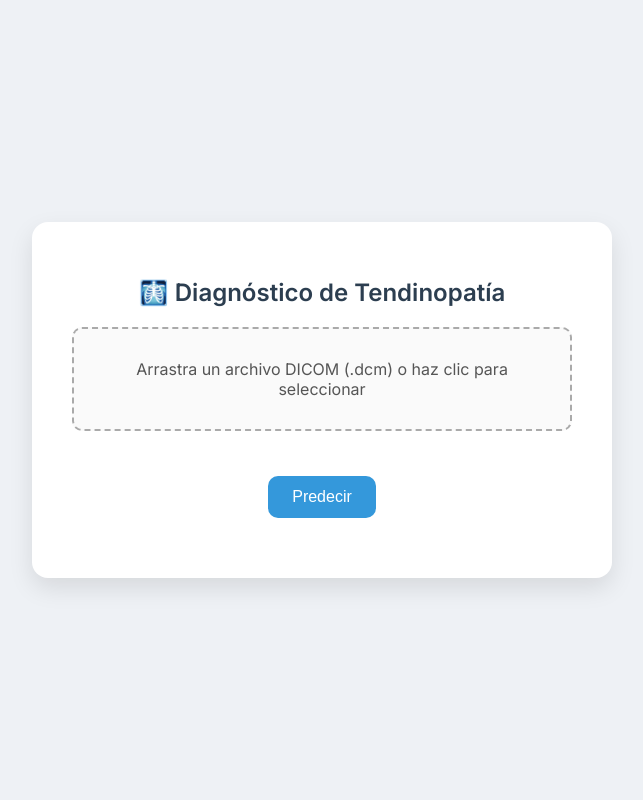
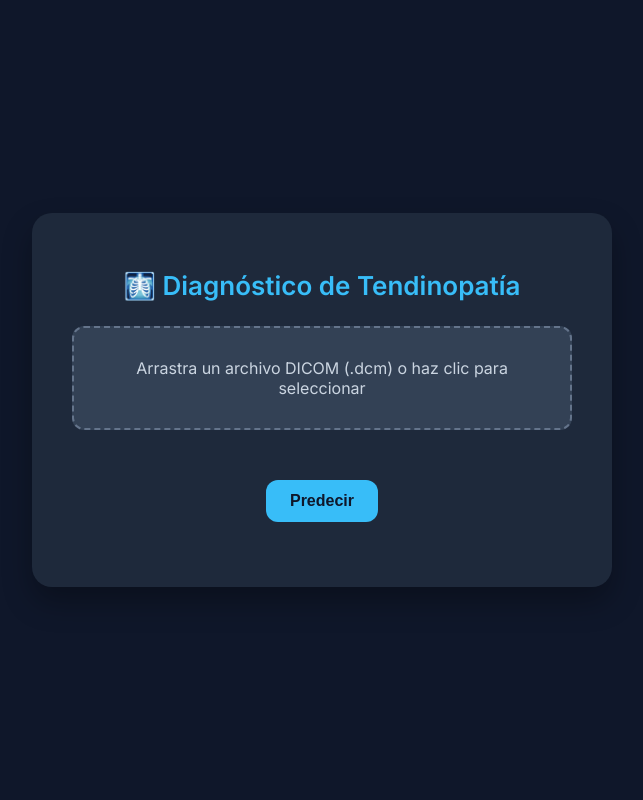
Before and after one commit to juaki0315/TFM_TC, a FastAPI app: page / in a window 1280 px wide. Shown: the whole page, without its empty margins (318-961 px from the left). Run offline with FastAPI, Linux system fonts and the light colour scheme; parts of the project's set-up code (start-up, migrations or seed data) failed here and were passed over.

Commit message:
UI actualizada

```diff
--- a/static/style.css
+++ b/static/style.css
@@ -2,7 +2,7 @@ body {
     margin: 0;
     padding: 0;
     font-family: 'Inter', sans-serif;
-    background-color: #eef1f5;
+    background-color: #0f172a;
     display: flex;
     justify-content: center;
     align-items: center;
@@ -10,39 +10,40 @@ body {
 }
 
 .container {
-    background-color: white;
+    background-color: #1e293b;
     padding: 40px;
-    border-radius: 16px;
-    box-shadow: 0 10px 25px rgba(0, 0, 0, 0.1);
+    border-radius: 20px;
+    box-shadow: 0 15px 30px rgba(0, 0, 0, 0.3);
     width: 90%;
     max-width: 500px;
     text-align: center;
+    color: #f1f5f9;
 }
 
 h1 {
-    font-size: 24px;
-    margin-bottom: 20px;
+    font-size: 26px;
+    margin-bottom: 25px;
     font-weight: 600;
-    color: #2c3e50;
+    color: #38bdf8;
 }
 
 .upload-area {
-    border: 2px dashed #aaa;
+    border: 2px dashed #64748b;
     padding: 30px;
-    border-radius: 10px;
+    border-radius: 12px;
     cursor: pointer;
-    background-color: #fafafa;
-    transition: border-color 0.3s;
+    background-color: #334155;
+    transition: all 0.3s ease;
 }
 
 .upload-area.dragover {
-    border-color: #3498db;
-    background-color: #e6f2fb;
+    border-color: #38bdf8;
+    background-color: #1e40af;
 }
 
 .upload-area p {
     margin: 0;
-    color: #555;
+    color: #cbd5e1;
 }
 
 #fileInput {
@@ -56,38 +57,45 @@ h1 {
 #preview {
     max-width: 100%;
     border-radius: 10px;
-    box-shadow: 0 0 10px rgba(0, 0, 0, 0.1);
+    box-shadow: 0 0 10px rgba(255, 255, 255, 0.1);
 }
 
 button {
-    margin-top: 25px;
-    background-color: #3498db;
-    color: white;
+    margin-top: 30px;
+    background-color: #38bdf8;
+    color: #0f172a;
     padding: 12px 24px;
     font-size: 16px;
     border: none;
-    border-radius: 10px;
+    border-radius: 12px;
     cursor: pointer;
+    font-weight: 600;
     transition: background-color 0.3s;
 }
 
 button:hover {
-    background-color: #2980b9;
+    background-color: #0ea5e9;
 }
 
 #status {
-    margin-top: 20px;
+    margin-top: 25px;
     font-size: 18px;
 }
 
 .result {
-    color: #2c3e50;
+    color: #34d399;
 }
 
 .error {
-    color: #e74c3c;
+    color: #f87171;
 }
 
 .loading {
-    color: #f39c12;
+    color: #facc15;
 }
+
+.file-name {
+    margin-top: 10px;
+    color: #94a3b8;
+    font-style: italic;
+}
--- a/templates/index.html
+++ b/templates/index.html
@@ -2,7 +2,7 @@
 <html lang="es">
 <head>
     <meta charset="UTF-8">
-    <title>Diagnóstico de Tendinopatía</title>
+    <title>🧠 Diagnóstico de Tendinopatía - Plataforma Clínica</title>
     <link rel="stylesheet" href="/static/style.css">
     <link href="https://fonts.googleapis.com/css2?family=Inter:wght@400;600&display=swap" rel="stylesheet">
 </head>
```
